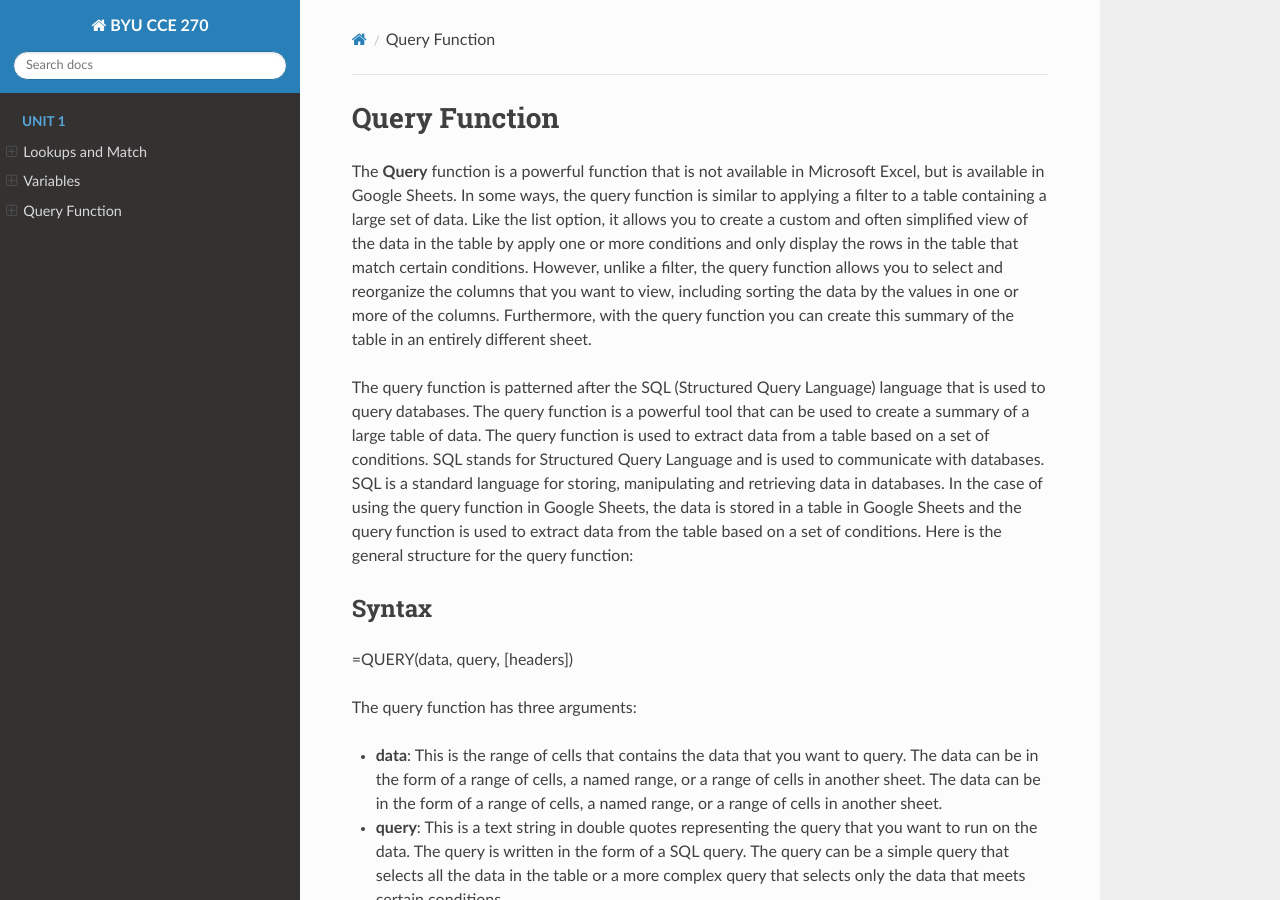
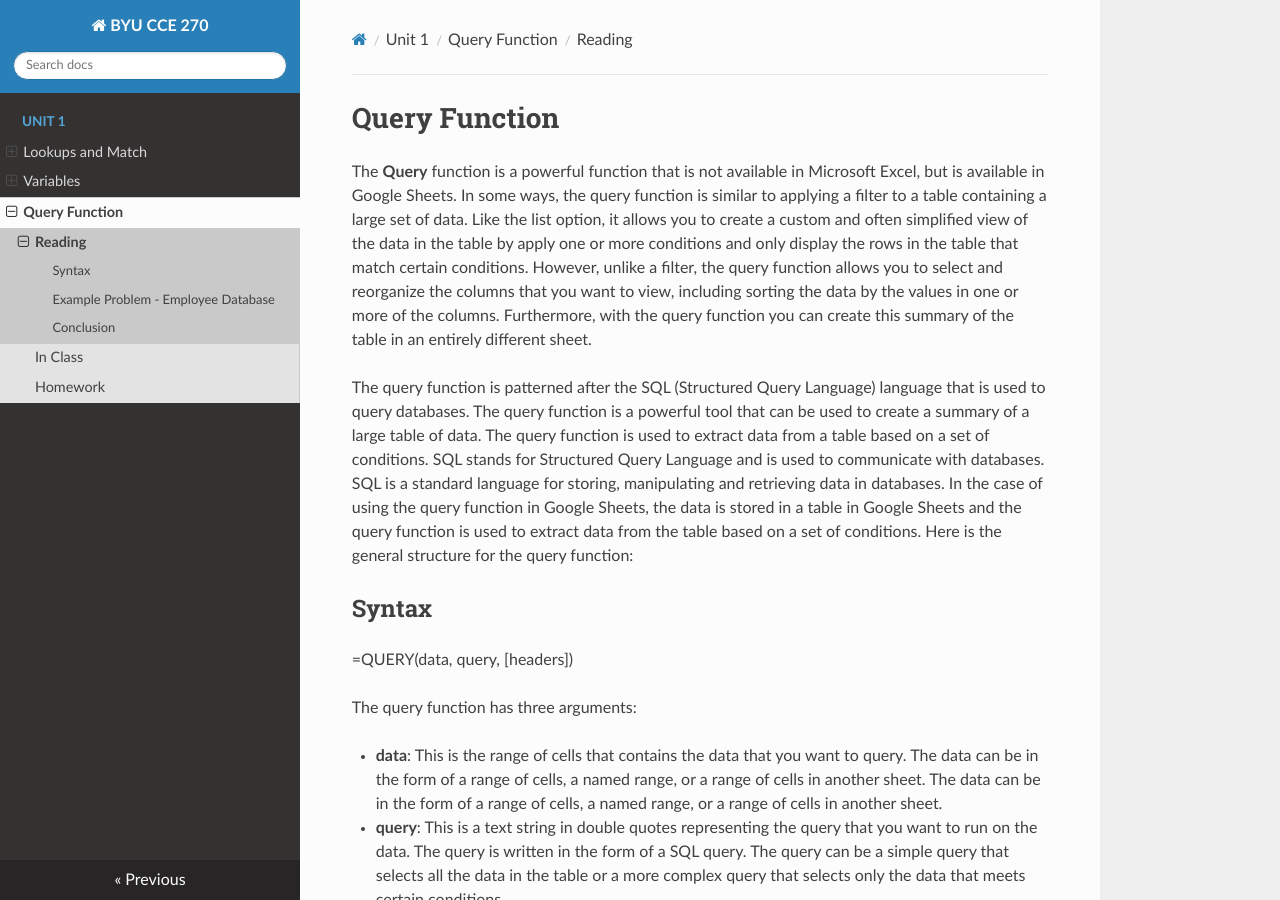
Before and after one commit to tylerpiercy/content, an MkDocs documentation site: the page built from docs/unit1/reading/query_function.md, in a window 1280 px wide and 900 px high. Built offline with MkDocs 1.6.1, drawn with Linux system fonts in a browser that asks for light colours; nearby versions of some CDN libraries; some of the changed lines change nothing that is shown.

Commit message:
Fixed YML file

```diff
--- a/mkdocs.yml
+++ b/mkdocs.yml
@@ -8,8 +8,8 @@ nav:
       - In Class: homework/lists.md
       - Homework: exercises/variables.md
     - Query Function:
-      - Reading: reading/query_function.md
-      - In Class: homework/query_function.md
-      - Homework: exercises/query_function.md
+      - Reading: unit1/reading/query_function.md
+      - In Class: unit1/homework/query_function.md
+      - Homework: unit1/exercises/query_function.md
 theme:
   name: readthedocs
```
